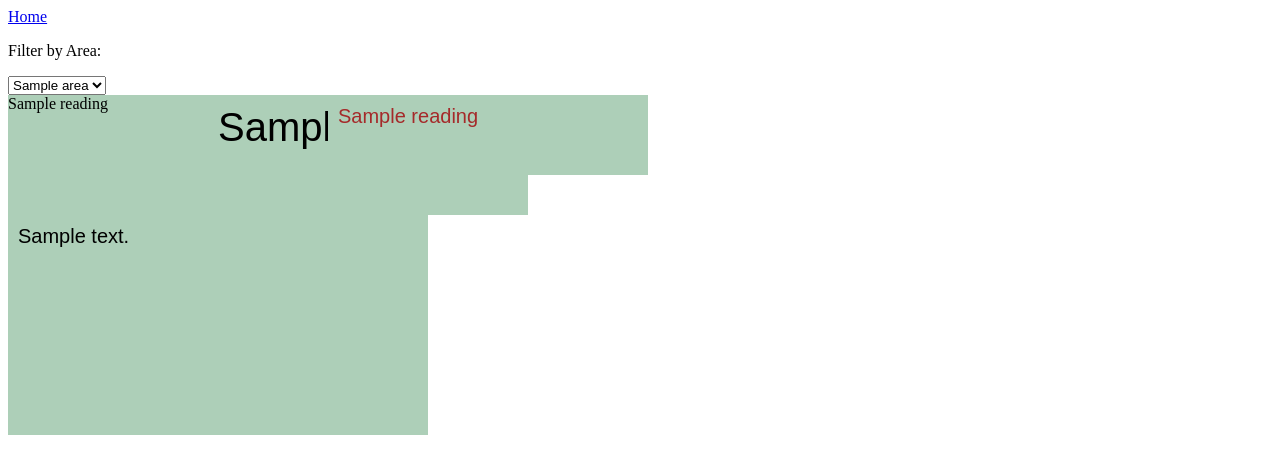
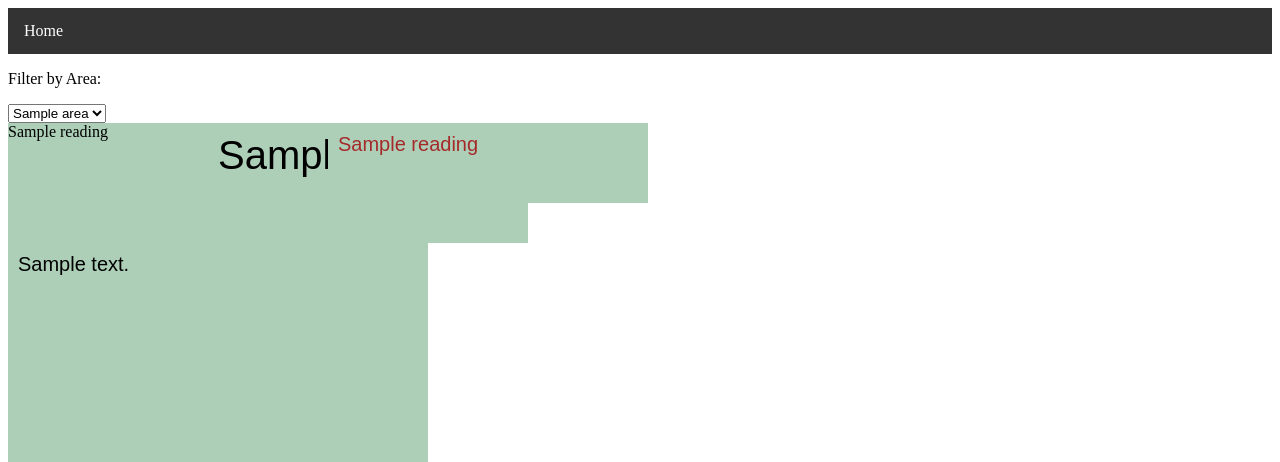
Before and after one commit to Alvatron-2/Techathon_2024, a Flask app: template templates/Floodings.html in a window 1280 px wide. Shown: the top 462 px of the page. Run offline with Flask 3, Linux system fonts and the light colour scheme; the template is opened without the code that fills it: most values are stand-ins (such as "Sample title", 1, 10 or a date in 2020).

Commit message:
I think so

```diff
--- a/templates/Base.html
+++ b/templates/Base.html
@@ -3,9 +3,9 @@
 </head>
 
 
-<navbar_holder>
-    <navbar_li><a class="active" href="#Home">Home</a></navbar_liv>
-</navbar_holder>
+<div class="navbar_holder">
+    <div class="navbar_li"><a class="active" href="#Home">Home</a></div class="navbar_li">
+</div class="navbar_holder">
 
 
 <body>
```
Also changed, not shown: routes.py (+23 -0 lines).
